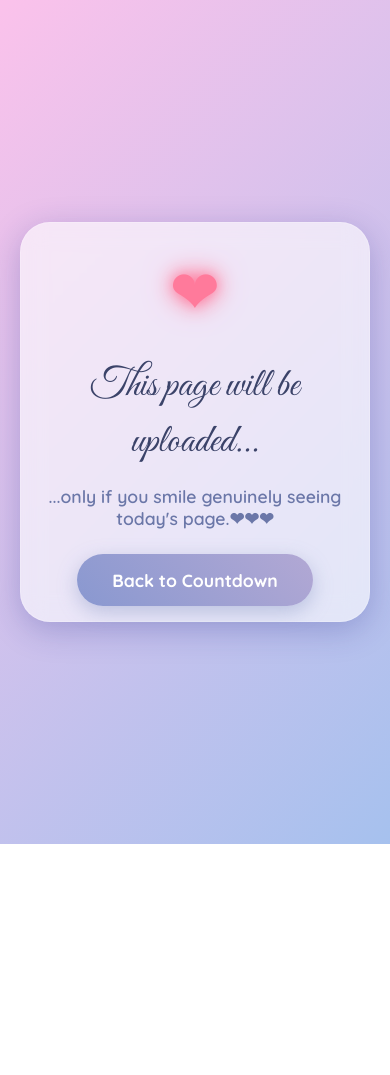
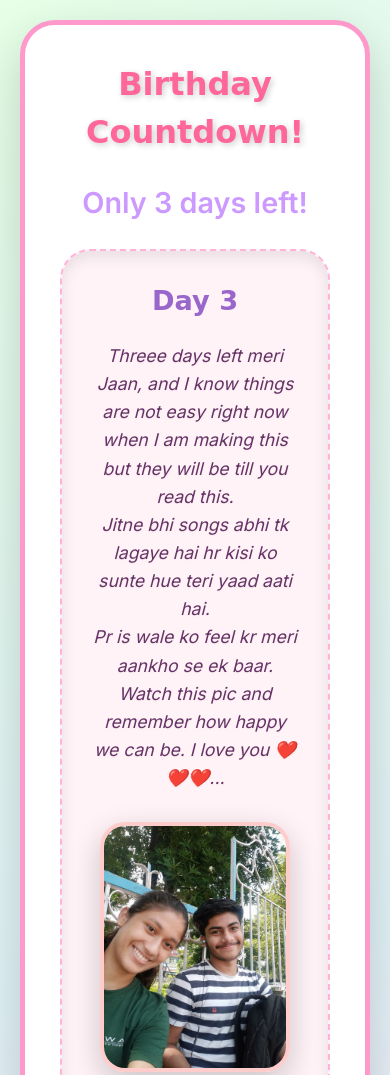
Before and after one commit to AbhayKabdwal/Birthday, a plain HTML site: page day3.html in a window 390 px wide. Shown: the top 1075 px of the page. Before the commit the page ends 844 px from the top, so only its background shows below. Drawn offline with nearby package versions, Linux system fonts and the light colour scheme.

Commit message:
Added day3

```diff
--- a/day3.html
+++ b/day3.html
@@ -3,131 +3,64 @@
 <head>
     <meta charset="UTF-8">
     <meta name="viewport" content="width=device-width, initial-scale=1.0">
-    <title>A Special Message For You</title>
-    <!-- Google Fonts: 'Great Vibes' for script, 'Quicksand' for the body text -->
-    <link rel="preconnect" href="https://fonts.googleapis.com">
-    <link rel="preconnect" href="https://fonts.gstatic.com" crossorigin>
-    <link href="https://fonts.googleapis.com/css2?family=Great+Vibes&family=Quicksand:wght@400;500;600;700&display=swap" rel="stylesheet">
-    <style>
-        /* --- Dreamy Pastel Sky Theme --- */
-        body {
-            font-family: 'Quicksand', sans-serif;
-            background: linear-gradient(135deg, #fbc2eb 0%, #a6c1ee 100%); /* Pastel pink to blue gradient */
-            display: flex;
-            justify-content: center;
-            align-items: center;
-            min-height: 100vh;
-            margin: 0;
-            padding: 20px;
-            box-sizing: border-box;
-            overflow: hidden; /* Hide overflow from animations */
-        }
+    <title>Day 3 - Birthday Countdown</title>
+    <!-- Tailwind CSS CDN -->
+    <script src="https://cdn.tailwindcss.com"></script>
+    <!-- Google Fonts - Inter -->
+    <link href="https://fonts.googleapis.com/css2?family=Inter:wght@300;400;600;700&display=swap" rel="stylesheet">
+    <link rel="stylesheet" href="styles/day3.css">
+</head>
+<body>
+    <div class="container">
+        <h1 class="header">Birthday Countdown!</h1>
+        <p class="countdown-text">Only 3 days left!</p>
 
-        .container {
-            background: rgba(255, 255, 255, 0.6); /* Semi-transparent frosted glass */
-            backdrop-filter: blur(12px);
-            -webkit-backdrop-filter: blur(12px);
-            border-radius: 30px; /* Soft, rounded corners */
-            box-shadow: 0 8px 32px 0 rgba(31, 38, 135, 0.25);
-            padding: 40px;
-            max-width: 800px;
-            width: 100%;
-            text-align: center;
-            position: relative;
-            border: 1px solid rgba(255, 255, 255, 0.2);
-        }
+        <div class="day-content">
+            <h2 class="day-title">Day 3</h2>
+            <p class="love-line">Threee days left meri Jaan, and I know things are not easy right now when I am making this but they will be till you read this.<br>Jitne bhi songs abhi tk lagaye hai hr kisi ko sunte hue teri yaad aati hai.<br>Pr is wale ko feel kr meri aankho se ek baar.<br> Watch this pic and remember how happy we can be. I love you ❤️❤️❤️...  </p>
+            <div class="image-collage">
+                <img src="images/Day3.jpg" alt="Collage for Day 10">
+            </div>
+        </div>
 
-        .heart-container {
-            margin-bottom: 30px;
-            animation: pulse 2.5s infinite ease-in-out;
-        }
+        <div class="navigation-buttons">
+            <a href="day4.html" class="nav-button">Previous Day (Day 4)</a>
+            <a href="day2.html" class="nav-button">Next Day (Day 2)</a>
+        </div>
 
-        .heart {
-            color: #ff7a9b; /* Vibrant pink for the heart */
-            font-size: 80px;
-            text-shadow: 0 0 15px #ff7a9b, 0 0 30px #ff7a9b;
-        }
+        <div class="music-control">
+            <button id="musicToggleBtn" class="music-button">Play Music</button>
+            <span id="musicStatus" class="text-sm text-gray-600">Music: Paused</span>
+        </div>
 
-        @keyframes pulse {
-            0% { transform: scale(1); }
-            50% { transform: scale(1.1); }
-            100% { transform: scale(1); }
-        }
+        <audio id="backgroundMusic" src="songs/Day3.mp3" loop preload="auto"></audio>
+    </div>
+    <script>
+        const audioPlayer = document.getElementById('backgroundMusic');
+        const musicToggleBtn = document.getElementById('musicToggleBtn');
+        const musicStatusSpan = document.getElementById('musicStatus');
+        let isMusicPlaying = false;
 
-        .main-message {
-            font-family: 'Great Vibes', cursive; /* Beautiful, flowing script */
-            font-size: 3.5rem;
-            font-weight: 400;
-            color: #3b4369; /* Deep, soft indigo */
-            margin: 0;
-            line-height: 1.4;
-        }
-
-        .sub-message {
-            font-size: 1.4rem;
-            font-weight: 600;
-            color: #6b77a8; /* Muted blue */
-            margin-top: 15px;
-            margin-bottom: 40px;
-        }
-
-        .nav-button {
-            background: linear-gradient(45deg, #8998d0, #b2a8d4);
-            font-family: 'Quicksand', sans-serif;
-            color: white;
-            padding: 15px 35px;
-            border-radius: 50px; /* Soft pill-shaped buttons */
-            font-size: 1.1rem;
-            font-weight: 700;
-            cursor: pointer;
-            transition: all 0.3s ease;
-            border: none;
-            box-shadow: 0 6px 20px rgba(118, 134, 184, 0.4);
-            text-decoration: none;
-        }
-
-        .nav-button:hover {
-            transform: translateY(-3px);
-            box-shadow: 0 10px 25px rgba(118, 134, 184, 0.6);
-        }
-
-        /* Responsive adjustments */
-        @media (max-width: 768px) {
-            .main-message {
-                font-size: 3rem;
-            }
-            .sub-message {
-                font-size: 1.2rem;
-            }
-            .heart {
-                font-size: 60px;
+        async function toggleMusic() {
+            if (audioPlayer.paused) {
+                try {
+                    await audioPlayer.play();
+                    musicToggleBtn.textContent = 'Pause Music';
+                    musicStatusSpan.textContent = 'Music: Playing';
+                    isMusicPlaying = true;
+                } catch (error) {
+                    console.error("Error playing music:", error);
+                    musicStatusSpan.textContent = 'Music: Playback blocked (click again)';
+                }
+            } else {
+                audioPlayer.pause();
+                musicToggleBtn.textContent = 'Play Music';
+                musicStatusSpan.textContent = 'Music: Paused';
+                isMusicPlaying = false;
             }
         }
 
-        @media (max-width: 480px) {
-            .container {
-                padding: 30px 20px;
-            }
-            .main-message {
-                font-size: 2.5rem;
-            }
-            .sub-message {
-                font-size: 1.1rem;
-            }
-        }
-    </style>
-</head>
-<body>
-
-    <div class="container">
-        <div class="heart-container">
-            <div class="heart">❤</div>
-        </div>
-        <h1 class="main-message">This page will be uploaded...</h1>
-        <p class="sub-message">...only if you smile genuinely seeing today's page.❤❤❤</p>
-
-        <a href="index.html" class="nav-button">Back to Countdown</a>
-    </div>
-
+        musicToggleBtn.addEventListener('click', toggleMusic);
+    </script>
 </body>
 </html>
```
Also changed, not shown: 1 other file.
